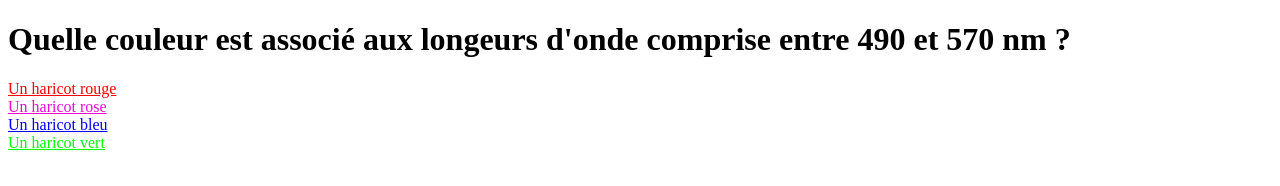
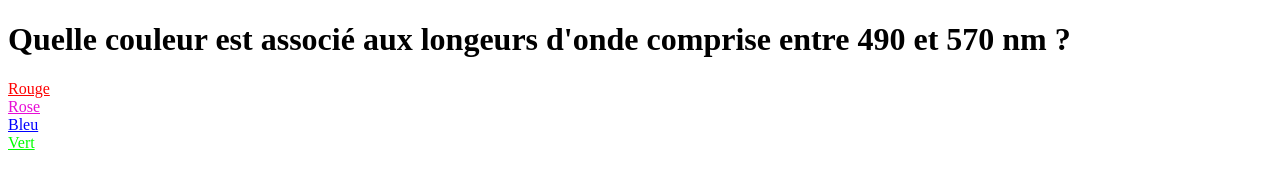
Before and after one commit to ilyord/UNSERIOUSGAME, a plain HTML site: page Q2.html in a window 1280 px wide. Drawn offline with Linux system fonts and the light colour scheme.

Commit message:
Add files via upload

```diff
--- a/Q2.html
+++ b/Q2.html
@@ -10,10 +10,10 @@
 
 
 <h1> Quelle couleur est associé aux longeurs d'onde comprise entre 490 et 570 nm ? </h1>
-<a style="color:#FF0000;" href="perdu2.html" target=""> Un haricot rouge </a> <br>
-<a style="color:#e70cd5;" href="perdu2.html" target="">Un haricot rose </a> <br>
-<a style="color:#0000FF;" href="perdu2.html" target=""> Un haricot bleu </a> <br>
-<a style="color:#00FF00;" href="win2.html" target=""> Un haricot vert </a> <br>
+<a style="color:#FF0000;" href="perdu2.html" target=""> Rouge </a> <br>
+<a style="color:#e70cd5;" href="perdu2.html" target=""> Rose </a> <br>
+<a style="color:#0000FF;" href="perdu2.html" target=""> Bleu </a> <br>
+<a style="color:#00FF00;" href="win2.html" target=""> Vert </a> <br>
 
 
 </body>
```
